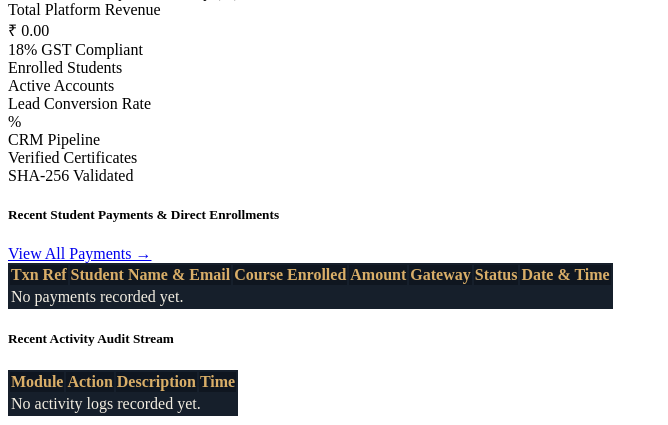
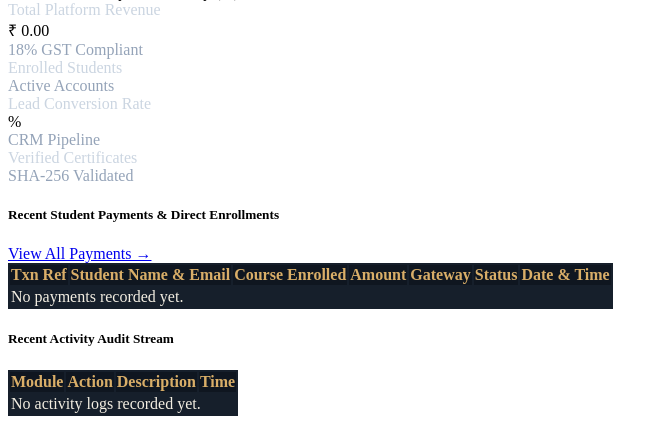
Before and after one commit to Mr14k/Tyche_CRM, a PHP site: the page made by views/admin/dashboard.php in a window 1280 px wide. Shown: the part 106-531 px from the top of the page, without its empty margins (0-668 px from the left). Run offline with PHP 8.4, Linux system fonts and the light colour scheme; the template is opened without the code that fills it, so the values that code supplies are empty.

Commit message:
Fix: Enhance text contrast and typography in dark theme across dynamic content area, KPI cards, and data tables

```diff
--- a/views/admin/dashboard.php
+++ b/views/admin/dashboard.php
@@ -12,30 +12,30 @@
 <div class="row g-3 mb-4">
     <div class="col-md-3">
         <div class="card-custom p-4 border-start border-warning border-4">
-            <div class="text-muted small text-uppercase font-monospace">Total Platform Revenue</div>
+            <div class="text-slate-400 small text-uppercase font-monospace" style="color: #CBD5E1 !important;">Total Platform Revenue</div>
             <div class="display-6 font-monospace text-warning mt-2">₹ <?= number_format($metrics['total_revenue'], 2) ?></div>
-            <div class="text-secondary small mt-1"><i class="bi bi-currency-rupee"></i> 18% GST Compliant</div>
+            <div class="small mt-1" style="color: #94A3B8 !important;"><i class="bi bi-currency-rupee"></i> 18% GST Compliant</div>
         </div>
     </div>
     <div class="col-md-3">
         <div class="card-custom p-4 border-start border-primary border-4">
-            <div class="text-muted small text-uppercase font-monospace">Enrolled Students</div>
+            <div class="text-slate-400 small text-uppercase font-monospace" style="color: #CBD5E1 !important;">Enrolled Students</div>
             <div class="display-6 font-monospace text-primary mt-2"><?= $metrics['total_students'] ?></div>
-            <div class="text-secondary small mt-1"><i class="bi bi-mortarboard-fill"></i> Active Accounts</div>
+            <div class="small mt-1" style="color: #94A3B8 !important;"><i class="bi bi-mortarboard-fill"></i> Active Accounts</div>
         </div>
     </div>
     <div class="col-md-3">
         <div class="card-custom p-4 border-start border-info border-4">
-            <div class="text-muted small text-uppercase font-monospace">Lead Conversion Rate</div>
+            <div class="text-slate-400 small text-uppercase font-monospace" style="color: #CBD5E1 !important;">Lead Conversion Rate</div>
             <div class="display-6 font-monospace text-info mt-2"><?= $metrics['conversion_rate'] ?>%</div>
-            <div class="text-secondary small mt-1"><i class="bi bi-funnel-fill"></i> CRM Pipeline</div>
+            <div class="small mt-1" style="color: #94A3B8 !important;"><i class="bi bi-funnel-fill"></i> CRM Pipeline</div>
         </div>
     </div>
     <div class="col-md-3">
         <div class="card-custom p-4 border-start border-success border-4">
-            <div class="text-muted small text-uppercase font-monospace">Verified Certificates</div>
+            <div class="text-slate-400 small text-uppercase font-monospace" style="color: #CBD5E1 !important;">Verified Certificates</div>
             <div class="display-6 font-monospace text-success mt-2"><?= $metrics['total_certificates'] ?></div>
-            <div class="text-secondary small mt-1"><i class="bi bi-qr-code"></i> SHA-256 Validated</div>
+            <div class="small mt-1" style="color: #94A3B8 !important;"><i class="bi bi-qr-code"></i> SHA-256 Validated</div>
         </div>
     </div>
 </div>
@@ -68,7 +68,7 @@
                             <td class="font-monospace text-warning small" style="background:#161F2B !important;"><?= Security::e($p['payment_reference']) ?></td>
                             <td style="background:#161F2B !important;">
                                 <div class="fw-bold text-white"><?= Security::e($p['first_name'] . ' ' . $p['last_name']) ?></div>
-                                <div class="text-muted small font-monospace"><?= Security::e($p['email']) ?></div>
+                                <div class="small font-monospace" style="color: #94A3B8 !important;"><?= Security::e($p['email']) ?></div>
                             </td>
                             <td style="background:#161F2B !important; color:#F3EEE2 !important;"><span class="badge bg-secondary font-monospace"><?= Security::e($p['course_title']) ?></span></td>
                             <td style="background:#161F2B !important;" class="font-monospace text-warning fw-bold">₹ <?= number_format((float)$p['amount'], 2) ?></td>
@@ -80,7 +80,7 @@
                                     <span class="badge bg-warning text-dark"><?= ucfirst(Security::e($p['status'])) ?></span>
                                 <?php endif; ?>
                             </td>
-                            <td style="background:#161F2B !important;" class="text-muted small font-monospace"><?= Format::date($p['payment_date'], 'd M Y, H:i') ?></td>
+                            <td style="background:#161F2B !important;" class="small font-monospace" style="color: #94A3B8 !important;"><?= Format::date($p['payment_date'], 'd M Y, H:i') ?></td>
                         </tr>
                     <?php endforeach; ?>
                 <?php endif; ?>
```
Also changed, not shown: views/layouts/admin.php (+16 -0 lines).
